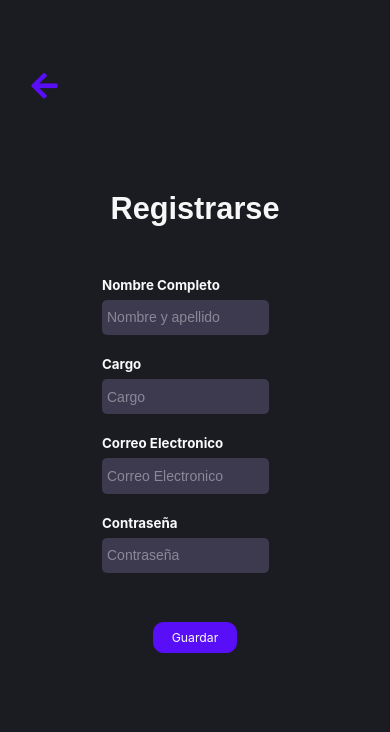
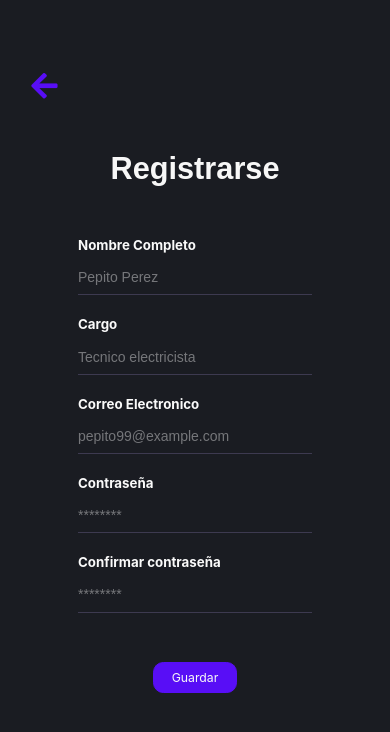
Before and after one commit to Getial/Admos-App, a React Native app: screen /Register in a window 390 px wide. Shown: the top 732 px of the page. Built offline with nearby package versions, Linux system fonts and the light colour scheme.

Commit message:
desing register screen

```diff
--- a/src/screens/Auth/LoginScreen.js
+++ b/src/screens/Auth/LoginScreen.js
@@ -154,6 +154,8 @@ const styles = StyleSheet.create({
   },
   input: {
     backgroundColor: colors[theme].input,
+    // borderBottomWidth: moderateScale(1),
+    // borderBottomColor: colors[theme].text,
     color: colors[theme].text,
     minWidth: "50%",
     height: 40,
--- a/src/screens/Auth/RegisterScreen.js
+++ b/src/screens/Auth/RegisterScreen.js
@@ -1,5 +1,12 @@
 import React from "react";
-import { View, Text, TextInput, Pressable, StyleSheet } from "react-native";
+import {
+  View,
+  Text,
+  TextInput,
+  Pressable,
+  StyleSheet,
+  Keyboard,
+} from "react-native";
 import Icon from "react-native-vector-icons/FontAwesome5";
 import { SafeAreaView } from "react-native-safe-area-context";
 import { useFormik } from "formik";
@@ -22,7 +29,9 @@ export default function RegisterScreen({ navigation }) {
     },
   });
 
-  const onSubmitFormHandler = () => {};
+  const onSubmitFormHandler = (data) => {
+    console.log(data);
+  };
 
   return (
     <SafeAreaView style={styles.container}>
@@ -35,12 +44,12 @@ export default function RegisterScreen({ navigation }) {
         />
       </Pressable>
       <Text style={styles.title}>Registrarse</Text>
-      <View>
+      <View style={styles.form}>
         {/* fullname */}
         <View>
           <Text style={styles.labelText}>Nombre Completo</Text>
           <TextInput
-            placeholder="Nombre y apellido"
+            placeholder="Pepito Perez"
             placeholderTextColor={colors[theme].placeholder}
             style={styles.input}
             value={formik.values.fullname}
@@ -51,7 +60,7 @@ export default function RegisterScreen({ navigation }) {
         <View>
           <Text style={styles.labelText}>Cargo</Text>
           <TextInput
-            placeholder="Cargo"
+            placeholder="Tecnico electricista"
             placeholderTextColor={colors[theme].placeholder}
             style={styles.input}
             value={formik.values.occupation}
@@ -62,8 +71,9 @@ export default function RegisterScreen({ navigation }) {
         <View>
           <Text style={styles.labelText}>Correo Electronico</Text>
           <TextInput
-            placeholder="Correo Electronico"
+            placeholder="pepito99@example.com"
             placeholderTextColor={colors[theme].placeholder}
+            inputMode="email"
             style={styles.input}
             value={formik.values.email}
             onChangeText={(text) => formik.setFieldValue("email", text)}
@@ -73,7 +83,7 @@ export default function RegisterScreen({ navigation }) {
         <View>
           <Text style={styles.labelText}>Contraseña</Text>
           <TextInput
-            placeholder="Contraseña"
+            placeholder="********"
             placeholderTextColor={colors[theme].placeholder}
             secureTextEntry
             style={styles.input}
@@ -81,11 +91,22 @@ export default function RegisterScreen({ navigation }) {
             onChangeText={(text) => formik.setFieldValue("password", text)}
           />
         </View>
+        {/* password confirmation */}
+        <View>
+          <Text style={styles.labelText}>Confirmar contraseña</Text>
+          <TextInput
+            placeholder="********"
+            placeholderTextColor={colors[theme].placeholder}
+            secureTextEntry
+            style={styles.input}
+            value={formik.values.password_confirmation}
+            onChangeText={(text) =>
+              formik.setFieldValue("password_confirmation", text)
+            }
+          />
+        </View>
       </View>
-      <Pressable
-        style={styles.btnRegister}
-        onPress={() => console.log("Register")}
-      >
+      <Pressable style={styles.btnRegister} onPress={formik.handleSubmit}>
         <Text style={styles.textBtn}>Guardar</Text>
       </Pressable>
     </SafeAreaView>
@@ -98,12 +119,18 @@ function initialValues() {
     occupation: "",
     email: "",
     password: "",
+    password_confirmation: "",
   };
 }
 function validationSchema() {
   return {
+    fullname: Yup.string().required("El nombre es obligatorio"),
+    occupation: Yup.string().required("El cargo es obligatorio"),
     email: Yup.string().required("El correo es obligatorio"),
     password: Yup.string().required("La contraseña es obligatiria"),
+    password_confirmation: Yup.string().required(
+      "Debes confirmar la contraseña"
+    ),
   };
 }
 
@@ -126,21 +153,28 @@ const styles = StyleSheet.create({
     color: colors[theme].title,
     marginBottom: 50,
   },
+  form: {
+    width: "60%",
+    // backgroundColor: colors[theme].error,
+  },
   labelText: {
     color: colors[theme].subtitle,
     // width: "50%",
     fontSize: moderateScale(13),
     fontWeight: "bold",
+    // paddingLeft: 5,
     // marginHorizontal: horizontalScale(10),
     marginBottom: verticalScale(5),
   },
   input: {
-    backgroundColor: colors[theme].input,
+    // backgroundColor: colors[theme].input,
+    borderBottomWidth: moderateScale(1),
+    borderBottomColor: colors[theme].input,
     color: colors[theme].text,
-    width: "90%",
+    width: "100%",
     height: verticalScale(25),
-    borderRadius: 5,
-    paddingLeft: 5,
+    // borderRadius: 5,
+    // paddingLeft: 5,
     marginBottom: verticalScale(15),
     fontFamily: fontFamily,
   },
```
